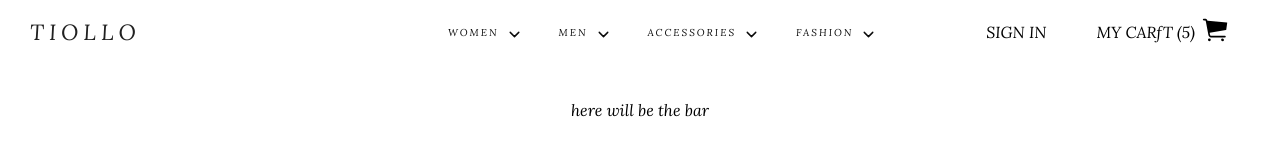
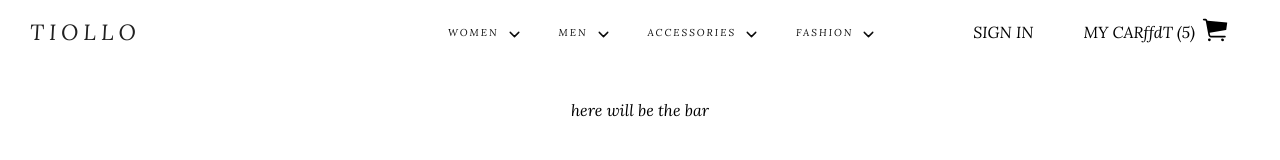
Before and after one commit to Mohamed3331/ecommerce-tiollo, a React (Create React App) app: page /coats/ in a window 1280 px wide. Shown: the top 160 px of the page. Built offline with nearby package versions, Linux system fonts and the light colour scheme; no server answers.

Commit message:
fixing-error

```diff
--- a/src/Components/Navbar.js
+++ b/src/Components/Navbar.js
@@ -86,7 +86,7 @@ export default function Navbar(props) {
                 <div className="sign-in">SIGN IN</div>
 
                 <div className="my-cart-b">
-               MY CARfT (5)
+               MY CARffdT (5)
                 </div>
 
                 <div className="cart">
```
